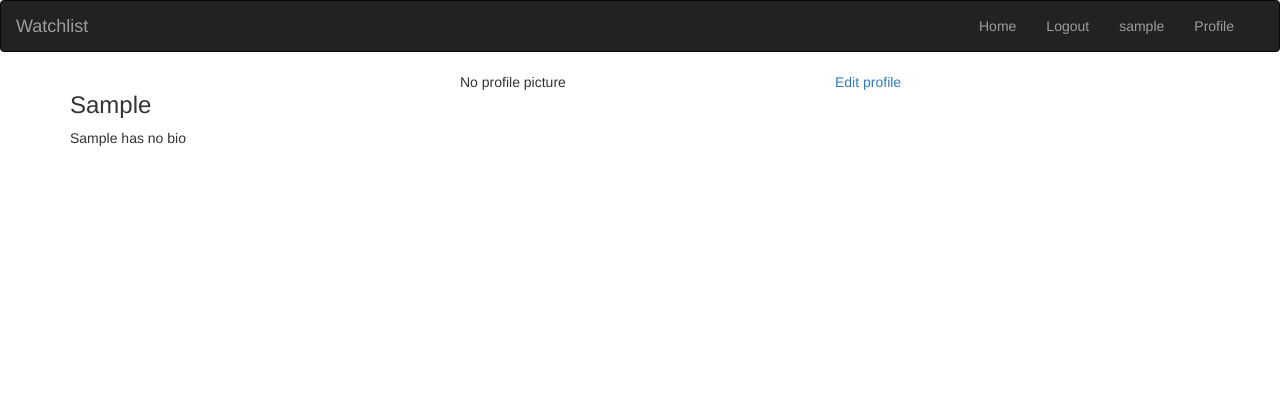
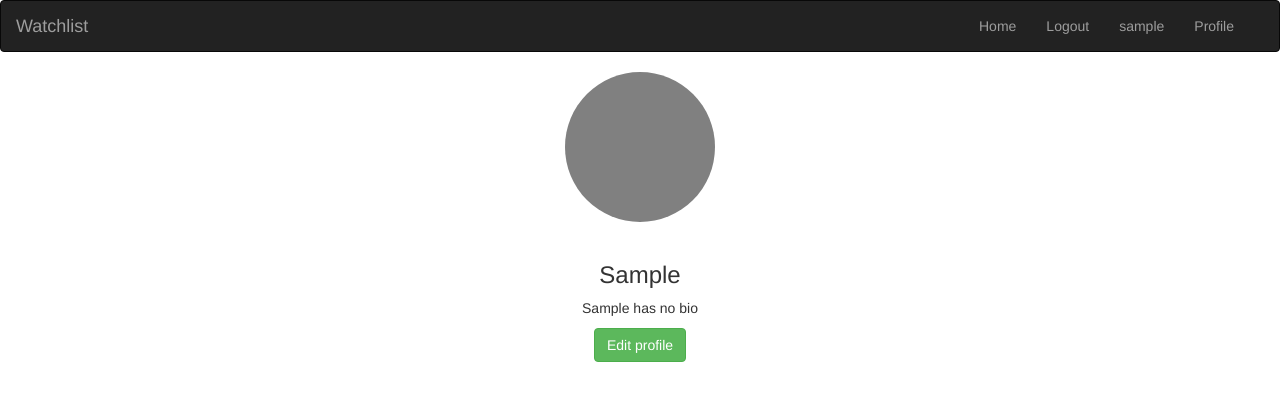
Before and after one commit to Edu58/Flask-Movie-Watchlist, a Flask app: a page that uses app/templates/profile/profile.html in a window 1280 px wide. Shown: the top 401 px of the page. Run offline with Flask 2, Linux system fonts and the light colour scheme; the visitor is signed in with stand-in values (Sample User, id 1); data comes from the database, SQL or seed files in the repository; some libraries are stand-ins or nearby versions.

Commit message:
style profile

```diff
--- a/app/templates/profile/profile.html
+++ b/app/templates/profile/profile.html
@@ -1,37 +1,35 @@
 {% extends 'base.html' %}
 
 {% block content %}
+<div class="container text-center">
+    <div class="row">
 
-<div class="container">
-<div class="row">
-<!-- displaying  Username-->
-  <div class="col-md-4">
-    <h3> {{user.username| capitalize}} </h3>
-
-    <!--Displaying user bio-->
-    {% if user.bio %}
-      <p> {{user.bio}}</p>
-    {%else%}
-      <p> {{user.username| capitalize}} has no bio </p>
-    {% endif %}
-  </div>
-
-  <!--Display profile photo-->
-  <div class="col-md-4">
+    <!--Display profile photo-->
+  <div style="margin-bottom: 4rem;">
 
     {% if user.profile_pic_path %}
     <img src="{{url_for('static',filename=user.profile_pic_path)}}" alt="" class="img-thumbnail">
     {%else%}
-    <p>No profile picture</p>
+    <p style="width: 15rem; height: 15rem; margin: auto; border-radius: 50%; background-color: gray;"></p>
     {% endif %}
   </div>
 
+    <div>
+        <h3> {{user.username| capitalize}} </h3>
+
+        <!--Displaying user bio-->
+        {% if user.bio %}
+          <p> {{user.bio}}</p>
+        {%else%}
+          <p> {{user.username| capitalize}} has no bio </p>
+        {% endif %}
+    </div>
+
   <div>
     {% if user == current_user %}
-      <a href="{{url_for('main.updateprofile',username=user.username)}}">Edit profile</a>
+      <a href="{{url_for('main.updateprofile',username=user.username)}}" class="btn btn-success">Edit profile</a>
     {% endif %}
   </div>
 </div>
 </div>
-
 {% endblock %}
```
